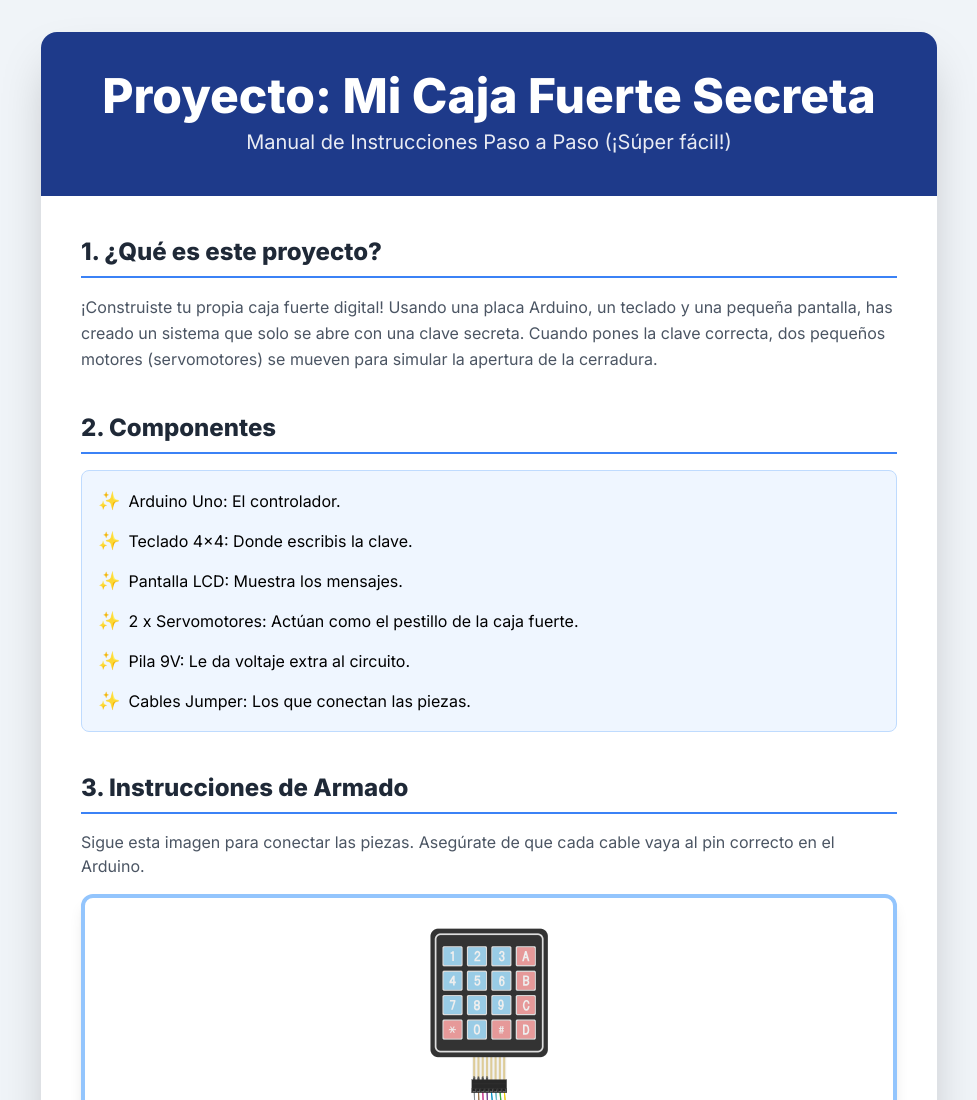
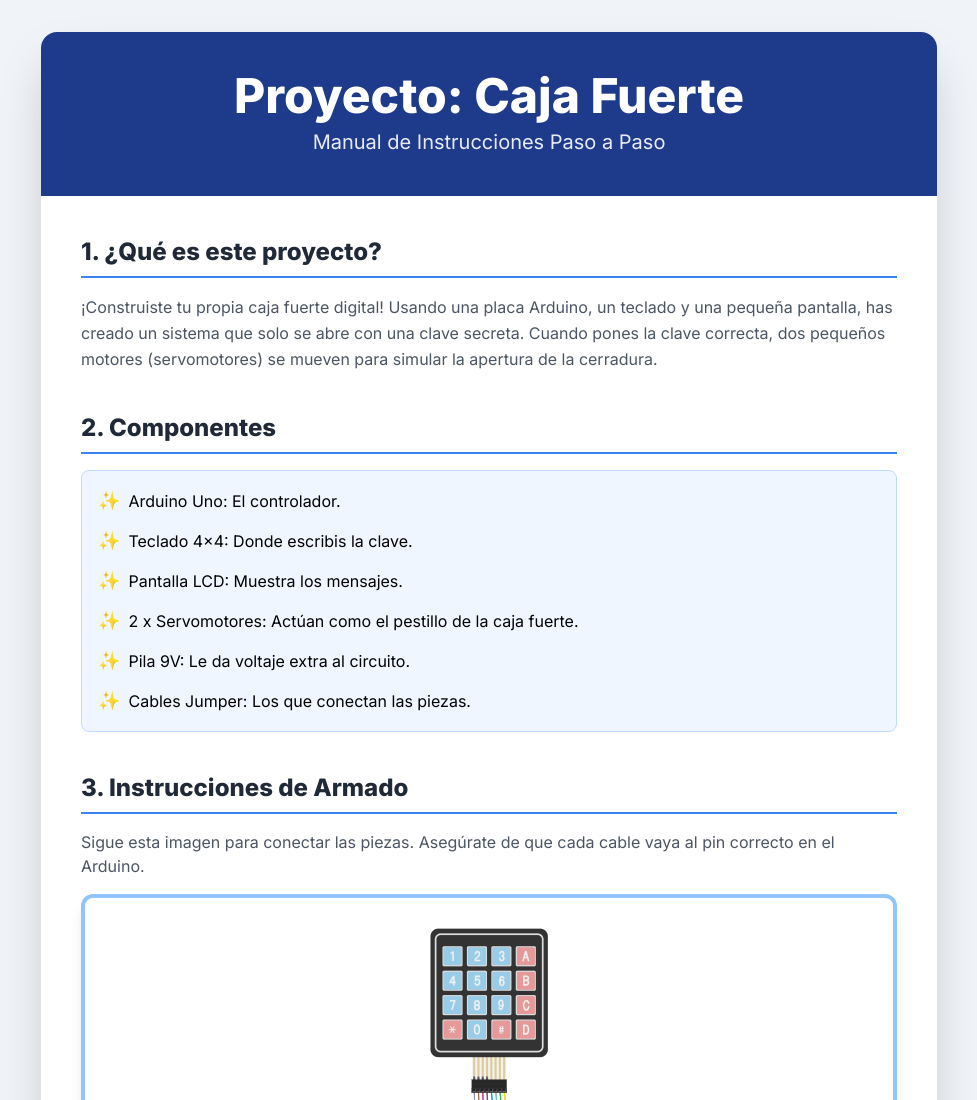
Before and after one commit to santiagodiaz12/ProyectoExpo, a plain HTML site: page index.html in a window 1280 px wide. Shown: the top 1100 px of the page, without its empty margins (151-1128 px from the left). Drawn offline with nearby package versions, Linux system fonts and the light colour scheme.

Commit message:
Update index.html

```diff
--- a/index.html
+++ b/index.html
@@ -3,7 +3,7 @@
 <head>
     <meta charset="UTF-8">
     <meta name="viewport" content="width=device-width, initial-scale=1.0">
-    <title>Manual Súper Fácil: Caja Fuerte con Arduino</title>
+    <title>Manual: Caja Fuerte con Arduino</title>
     <!-- Tailwind CSS para un diseño limpio y moderno -->
     <script src="https://cdn.tailwindcss.com"></script>
     <!-- Configuración de fuente Inter -->
@@ -29,10 +29,10 @@
         <!-- Encabezado Principal -->
         <header class="header-bg text-white p-6 md:p-10 text-center">
             <h1 class="text-3xl sm:text-5xl font-extrabold mb-2">
-                Proyecto: Mi Caja Fuerte Secreta
+                Proyecto: Caja Fuerte
             </h1>
             <p class="text-xl font-light opacity-90">
-                Manual de Instrucciones Paso a Paso (¡Súper fácil!)
+                Manual de Instrucciones Paso a Paso
             </p>
         </header>
 
```
